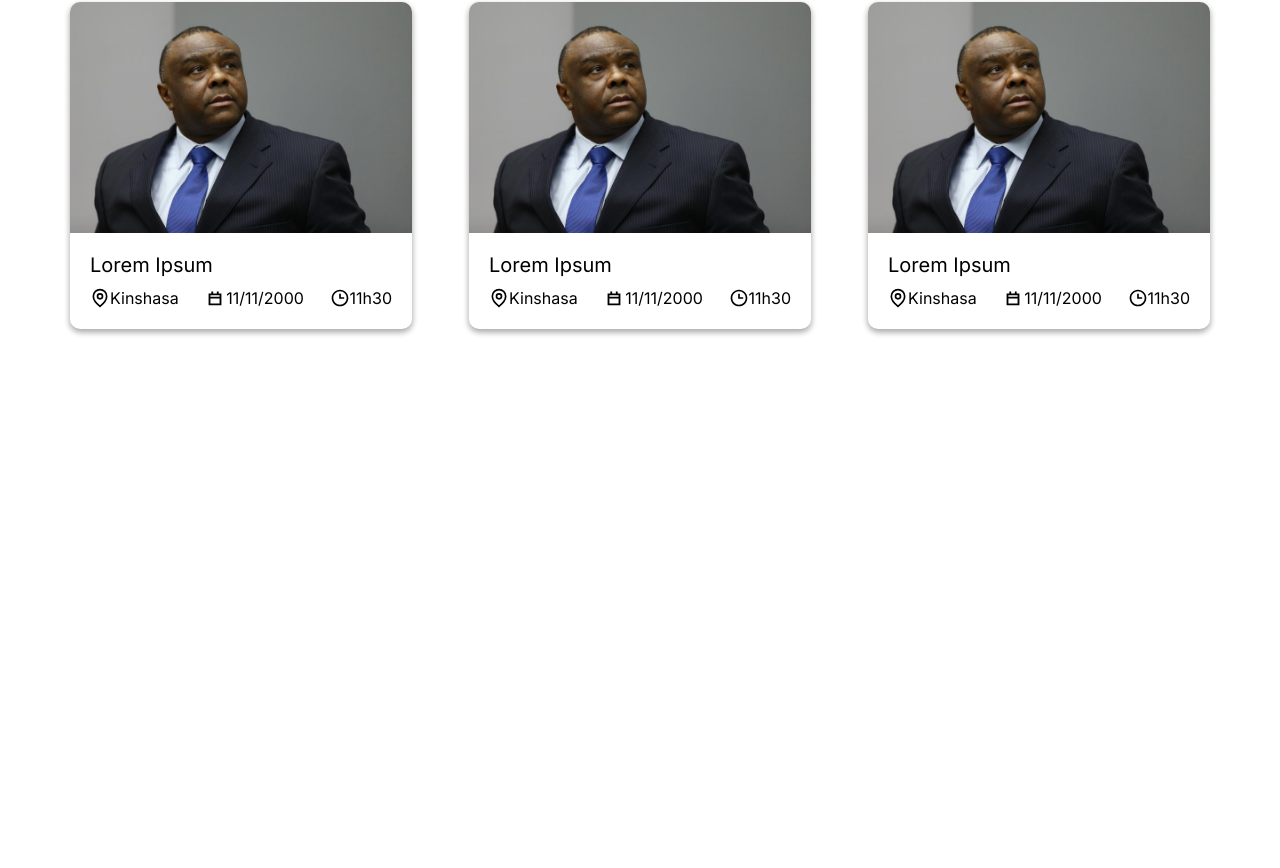
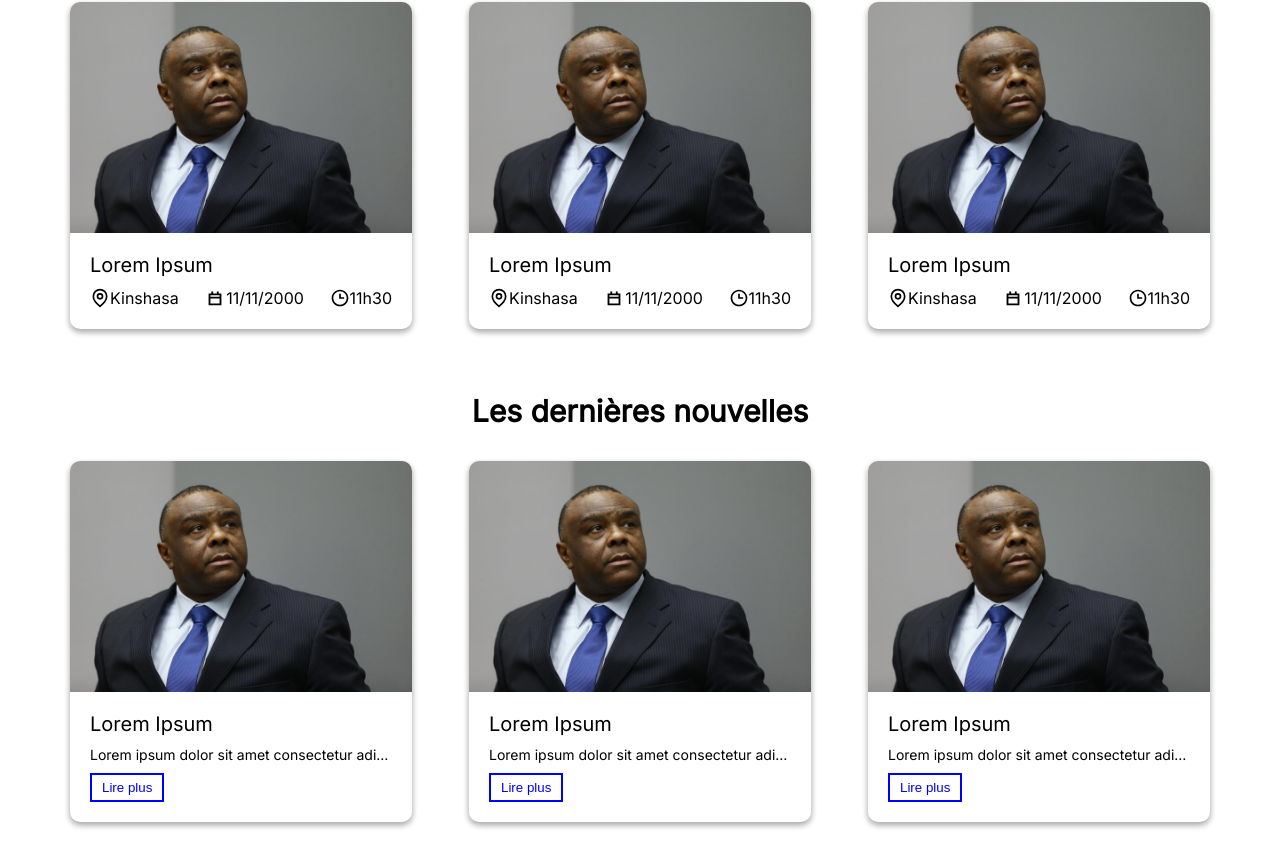
Before and after one commit to PhoenixMputu/mlc, a React (Create React App) app: page / in a window 1280 px wide. Shown: the part 1280-2148 px from the top of the page. Before the commit the page ends 1673 px from the top, so only its background shows below. Built offline with nearby package versions, Linux system fonts and the light colour scheme.

Commit message:
add section last news

```diff
--- /dev/null
+++ b/src/components/CardActuality.jsx
@@ -0,0 +1,15 @@
+import React from 'react';
+import '../css/card.scss';
+
+const Card = ({image, title, description, key}) => {
+  return (
+    <div className="card" key={key}>
+        <img src={image} alt={title} className="card-image"/>
+        <h3 className="card-title">{title}</h3>
+        <p className='description'>{description}</p>
+        <button>Lire plus</button>
+    </div>
+  )
+}
+
+export default Card
--- a/src/css/card.scss
+++ b/src/css/card.scss
@@ -30,6 +30,29 @@
         font-weight: 500;
     }
 
+    .description {
+        text-align: start !important;
+        width: 100%;
+        margin-left: 20px;
+        margin-right: 20px;
+        margin-bottom: 10px;
+        font-family: $inter;
+        font-size: 14px;
+        font-weight: 400;
+        white-space: nowrap;
+        overflow: hidden;
+        text-overflow: ellipsis;
+    }
+
+    button {
+        @include btn(2px solid $ford-blue);
+        margin-left: 20px;
+        padding: 5px 10px;
+        background-color: $white;
+        color: $ford-blue;
+        margin-bottom: 20px;
+    }
+
     .card-footer {
         width: 100%;
         @include flexbox(row, wrap, space-between, center);
--- a/src/pages/Home.jsx
+++ b/src/pages/Home.jsx
@@ -4,6 +4,7 @@ import Navbar from '../components/Navbar'
 import { Link } from 'react-router-dom'
 import bemba from '../assets/bemba.jpg'
 import Card from '../components/Card'
+import CardActuality from '../components/CardActuality'
 
 const Home = () => {
   return (
@@ -33,6 +34,14 @@ const Home = () => {
           <Card key={3} image={bemba} title="Lorem Ipsum" place="Kinshasa" date="11/11/2000" hour="11h30"/>
         </div>
       </div>
+      <div className='container'>
+        <h2>Les dernières nouvelles</h2>
+        <div className="flex-row">
+          <CardActuality key={1} image={bemba} title="Lorem Ipsum" description="Lorem ipsum dolor sit amet consectetur adipisicing elit. Ullam placeat eos voluptatum nihil ipsum quod, velit saepe ducimus atque dolorum voluptatem quia itaque suscipit eum cupiditate minus, corporis delectus a."/>
+          <CardActuality key={2} image={bemba} title="Lorem Ipsum" description="Lorem ipsum dolor sit amet consectetur adipisicing elit. Ullam placeat eos voluptatum nihil ipsum quod, velit saepe ducimus atque dolorum voluptatem quia itaque suscipit eum cupiditate minus, corporis delectus a."/>
+          <CardActuality key={3} image={bemba} title="Lorem Ipsum" description="Lorem ipsum dolor sit amet consectetur adipisicing elit. Ullam placeat eos voluptatum nihil ipsum quod, velit saepe ducimus atque dolorum voluptatem quia itaque suscipit eum cupiditate minus, corporis delectus a."/>
+        </div>
+      </div>
     </main>
     </>
   )
```
